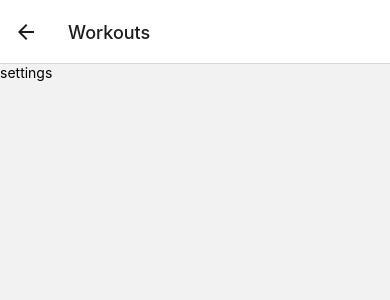
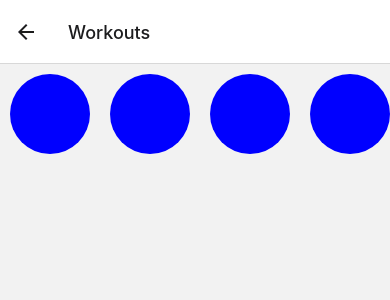
Before and after one commit to A-Nabil/Gym-APP, a React Native app: screen / in a window 390 px wide. Both pictures are taken after a click on the element 195 px from the left and 704 px from the top of the page. Shown: the top 300 px of the page. Built offline with nearby package versions, Linux system fonts and the light colour scheme.

Commit message:
Add horizontal items and round buttons

```diff
--- a/Screens/WorkoutScreen.js
+++ b/Screens/WorkoutScreen.js
@@ -1,10 +1,37 @@
-import { View, Text } from 'react-native';
+import { View, Text,ScrollView,StyleSheet, TouchableOpacity } from 'react-native';
 
 
 export function WorkOutsScreen()  {
     return (
       <View >
-        <Text>settings</Text>
+
+        <ScrollView horizontal>
+<TouchableOpacity  style={styles.roundButton1}></TouchableOpacity>
+<TouchableOpacity  style={styles.roundButton1}></TouchableOpacity>
+<TouchableOpacity  style={styles.roundButton1}></TouchableOpacity>
+<TouchableOpacity  style={styles.roundButton1}></TouchableOpacity>
+<TouchableOpacity  style={styles.roundButton1}></TouchableOpacity>
+
+</ScrollView>
       </View>
     );
   }
+
+  // Styles
+const styles = StyleSheet.create({
+    screen: {
+      flex: 1,
+      justifyContent: 'center',
+      alignItems: 'center',
+    },
+    roundButton1: {
+      width: 80,
+      height: 80,
+      justifyContent: 'center',
+      alignItems: 'center',
+      padding: 10,
+      borderRadius: 100,
+      backgroundColor: 'blue',
+      margin: 10
+    },
+  });
```
